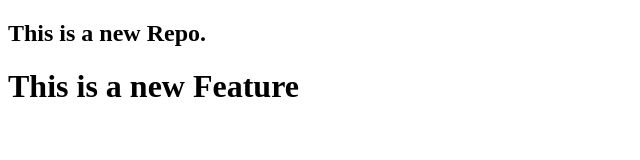
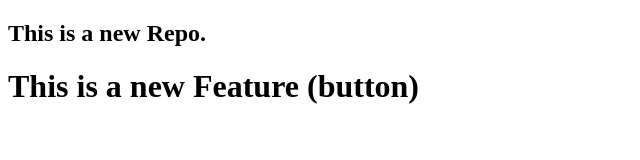
Before and after one commit to kirtandave363/LocalRepo, a plain HTML site: page index.html in a window 1280 px wide. Shown: the whole page, without its empty margins (0-640 px from the left). Drawn offline with Linux system fonts and the light colour scheme.

```diff
--- a/index.html
+++ b/index.html
@@ -8,6 +8,6 @@
 <body>
     <h2>This is a new Repo.</h2>
 
-    <h1>This is a new Feature</h1>
+    <h1>This is a new Feature (button)</h1>
 </body>
 </html>
```
